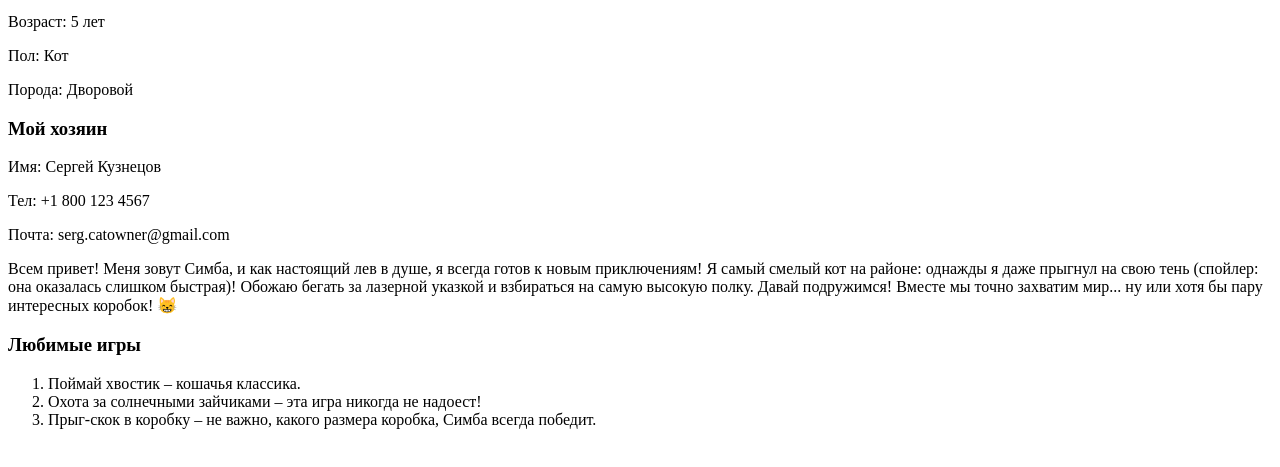
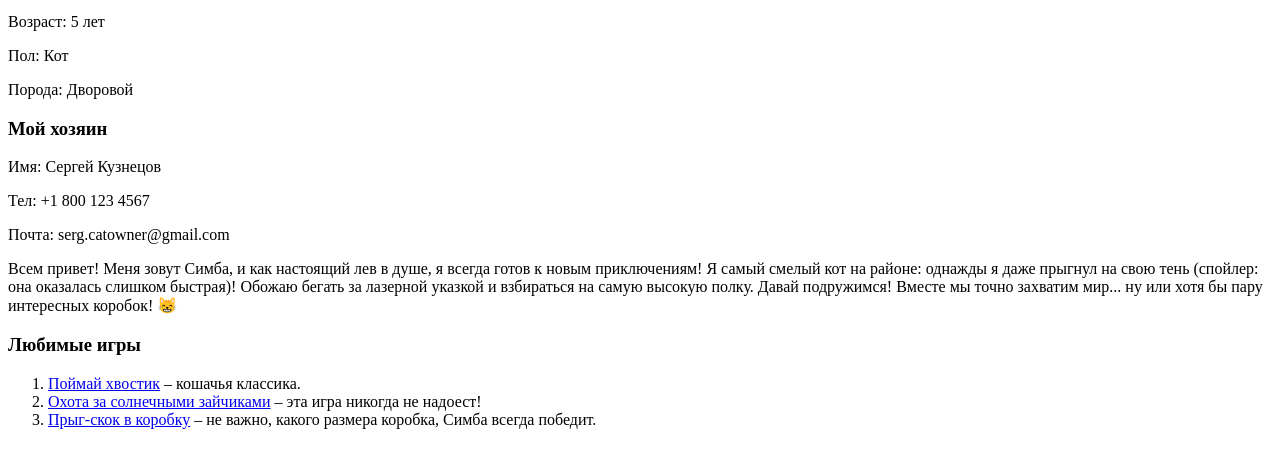
Before and after one commit to Riyy37/Comp37, a plain HTML site: page Catproject/index.html in a window 1280 px wide. Shown: the part 101-568 px from the top of the page. Drawn offline with Linux system fonts and the light colour scheme.

Commit message:
index.html

```diff
--- a/Catproject/index.html
+++ b/Catproject/index.html
@@ -20,12 +20,13 @@
         <p>Почта: <span>serg.catowner@gmail.com</span></p>
     </div>
     <p>Всем привет! Меня зовут Симба, и как настоящий лев в душе, я всегда готов к новым приключениям! Я самый смелый кот на районе: однажды я даже прыгнул на свою тень (спойлер: она оказалась слишком быстрая)! Обожаю бегать за лазерной указкой и взбираться на самую высокую полку. Давай подружимся! Вместе мы точно захватим мир... ну или хотя бы пару интересных коробок! 😸</p>
+
     <h3>Любимые игры</h3>
 
     <ol>
-        <li>Поймай хвостик – кошачья классика.</li>
-        <li>Охота за солнечными зайчиками – эта игра никогда не надоест! </li>
-        <li>Прыг-скок в коробку – не важно, какого размера коробка, Симба всегда победит. </li>
+        <li><a href="https://www.youtube.com/shorts/9sVmDE0GEaY">Поймай хвостик</a> – кошачья классика.</li>
+        <li><a href="https://www.youtube.com/shorts/3pouyGXwTNI">Охота за солнечными зайчиками</a> – эта игра никогда не надоест! </li>
+        <li><a href="https://www.youtube.com/shorts/snsgHqHvaZQ">Прыг-скок в коробку</a> – не важно, какого размера коробка, Симба всегда победит. </li>
     </ol>
 
 </body>
```
